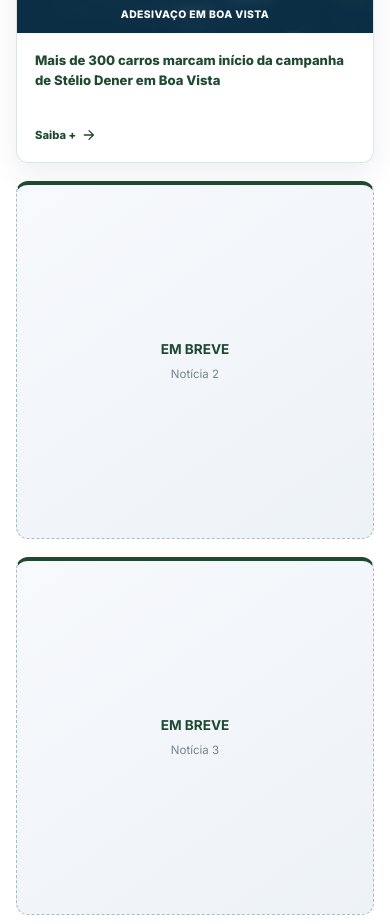
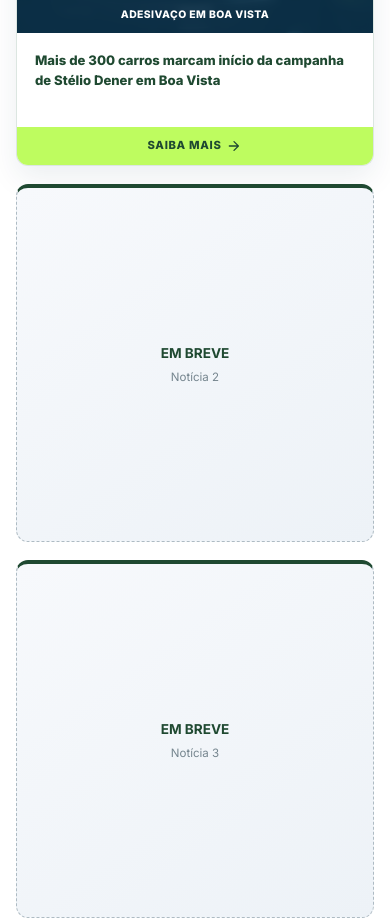
Before and after one commit to DevDemetrio/defensorsteliodener, a React (Vite) app: page / in a window 390 px wide. Shown: the part 1120-2044 px from the top of the page. Built offline with nearby package versions, Linux system fonts and the light colour scheme.

Commit message:
ajuste na rota

```diff
--- a/src/App.tsx
+++ b/src/App.tsx
@@ -7,6 +7,12 @@ function ScrollToPageSection() {
 
   useEffect(() => {
     if (!hash) {
+      if (typeof state?.scrollPosition === 'number') {
+        window.requestAnimationFrame(() => {
+          window.requestAnimationFrame(() => window.scrollTo({ top: state.scrollPosition }))
+        })
+        return
+      }
       if (pathname.startsWith('/municipios/') || state?.preserveScroll) return
       window.scrollTo({ top: 0 })
       return
--- a/src/components/MainContent/MainContent.tsx
+++ b/src/components/MainContent/MainContent.tsx
@@ -12,8 +12,8 @@ export function MainContent() {
   const { newsId } = useParams()
 
   if (pathname === '/biografia') return <ShellColumn label="Biografia" region="center"><Biography /></ShellColumn>
-  if (newsId) return <ShellColumn label="Notícias" region="center"><NewsDetails newsId={newsId} /></ShellColumn>
-  if (pathname === '/noticias') return <ShellColumn label="Notícias" region="center"><NewsSection /></ShellColumn>
+  if (newsId) return <ShellColumn headingId="news-column-heading" label="Notícias" region="center"><NewsDetails newsId={newsId} /></ShellColumn>
+  if (pathname === '/noticias') return <ShellColumn headingId="news-column-heading" label="Notícias" region="center"><NewsSection /></ShellColumn>
 
   return <ShellColumn label="Mandato em números" region="center"><HeroSection /><InvestmentsSection /><ProjectsSection /></ShellColumn>
 }
--- a/src/components/NewsGrid/NewsGrid.tsx
+++ b/src/components/NewsGrid/NewsGrid.tsx
@@ -24,8 +24,11 @@ export function NewsGrid() {
               <GridAction>{news.action}</GridAction>
             </GridImageArea>
             <p>{news.title}</p>
-            <GridCardLink to={`/noticias/${news.id}`} state={{ preserveScroll: true }} aria-label={`Ler notícia: ${news.title}`}>
-              Saiba + <ArrowForwardRoundedIcon />
+            <GridCardLink
+              to={`/noticias/${news.id}#news-detail-title`}
+              aria-label={`Ler notícia: ${news.title}`}
+            >
+              Saiba mais <ArrowForwardRoundedIcon />
             </GridCardLink>
           </GridCard>
         ))}
--- a/src/components/NewsGrid/styled.tsx
+++ b/src/components/NewsGrid/styled.tsx
@@ -2,7 +2,7 @@ import { Link } from 'react-router-dom'
 import styled from 'styled-components'
 import { colors } from '../../styles/tokens'
 
-const { border, green, navy } = colors
+const { border, green, limeGreen, navy } = colors
 
 export const GridContainer = styled.section`
   margin-top:48px;
@@ -34,9 +34,10 @@ export const GridAction = styled.span`
 `
 
 export const GridCardLink = styled(Link)`
-  display:inline-flex;align-items:center;align-self:flex-start;gap:5px;margin:auto 18px 18px;color:${green};font-size:.7rem;font-weight:900;text-decoration:none;
+  display:flex;min-height:38px;align-items:center;justify-content:center;gap:5px;margin-top:auto;background:${limeGreen};color:${navy};font-size:.7rem;font-weight:900;letter-spacing:.06em;text-decoration:none;text-transform:uppercase;transition:filter .2s ease;
   svg{width:16px;height:16px}
-  &:hover{color:${navy}}
+  &:hover{filter:brightness(.94)}
+  &:focus-visible{outline:3px solid ${navy};outline-offset:-3px}
 `
 
 export const GridPlaceholder = styled.div`
--- a/src/components/NewsSection/NewsDetails.tsx
+++ b/src/components/NewsSection/NewsDetails.tsx
@@ -2,9 +2,18 @@ import ArrowBackRoundedIcon from '@mui/icons-material/ArrowBackRounded'
 import ArrowForwardRoundedIcon from '@mui/icons-material/ArrowForwardRounded'
 import { Navigate } from 'react-router-dom'
 import { newsMock } from '../../mocks/newsMock'
-import { Article, ArticleImage, ArticleNavigation, ArticlePicture, BackLink, DetailHeader, HomeLink, Quote, ServiceBox } from './styled'
+import { Article, ArticleFooter, ArticleImage, ArticleNavigation, ArticlePicture, BackLink, DetailHeader, HomeLink, Quote, ServiceBox } from './styled'
 
 type NewsDetailsProps = { newsId: string }
+
+function NewsNavigation() {
+  return (
+    <ArticleNavigation>
+      <BackLink to="/noticias#news-list-title"><ArrowBackRoundedIcon />Voltar para notícias</BackLink>
+      <HomeLink to="/">Voltar ao início<ArrowForwardRoundedIcon /></HomeLink>
+    </ArticleNavigation>
+  )
+}
 
 export function NewsDetails({ newsId }: NewsDetailsProps) {
   const news = newsMock.find(item => item.id === newsId)
@@ -13,16 +22,14 @@ export function NewsDetails({ newsId }: NewsDetailsProps) {
 
   return (
     <Article>
-      <ArticleNavigation>
-        <BackLink to="/noticias"><ArrowBackRoundedIcon />Voltar para notícias</BackLink>
-        <HomeLink to="/">Voltar ao início<ArrowForwardRoundedIcon /></HomeLink>
-      </ArticleNavigation>
-      <DetailHeader><span>{news.action}</span><small>Notícia #{news.id}</small><h1>{news.title}</h1><p>{news.introduction}</p></DetailHeader>
+      <NewsNavigation />
+      <DetailHeader><span>{news.action}</span><small>Notícia #{news.id}</small><h1 id="news-detail-title">{news.title}</h1><p>{news.introduction}</p></DetailHeader>
       <ArticlePicture><ArticleImage src={news.imageDesktop} alt={news.imageAlt} /></ArticlePicture>
       <div className="article-content">
         {news.paragraphs.map((paragraph, index) => <div key={paragraph}><p>{paragraph}</p>{index === 2 && news.quote && <Quote>“{news.quote}”<cite>Defensor Stélio Dener</cite></Quote>}</div>)}
         {news.service && <ServiceBox><strong>Serviço</strong>{news.service.map(item => <span key={item}>{item}</span>)}</ServiceBox>}
       </div>
+      <ArticleFooter><NewsNavigation /></ArticleFooter>
     </Article>
   )
 }
--- a/src/components/NewsSection/NewsSection.tsx
+++ b/src/components/NewsSection/NewsSection.tsx
@@ -24,7 +24,7 @@ export function NewsSection() {
     <section id="noticias">
       <NewsHeader>
         <span>Notícias</span>
-        <h2>Acompanhe minha caminhada rumo à vitória do povo.</h2>
+        <h2 id="news-list-title">Acompanhe minha caminhada rumo à vitória do povo.</h2>
         <p>Veja as ações, encontros e resultados construídos junto à população de Roraima.</p>
       </NewsHeader>
 
@@ -37,7 +37,7 @@ export function NewsSection() {
                 <td data-label="Item"><strong>{item.id}</strong></td>
                 <td data-label="Ação">{item.action}</td>
                 <td data-label="Título">{item.title}</td>
-                <td><DetailsButton to={`/noticias/${item.id}`} aria-label={`Saiba mais sobre: ${item.title}`}>Saiba +<ArrowForwardRoundedIcon /></DetailsButton></td>
+                <td><DetailsButton to={`/noticias/${item.id}#news-detail-title`} aria-label={`Saiba mais sobre: ${item.title}`}>Saiba +<ArrowForwardRoundedIcon /></DetailsButton></td>
               </tr>
             ))}
           </tbody>
--- a/src/components/NewsSection/styled.tsx
+++ b/src/components/NewsSection/styled.tsx
@@ -7,7 +7,7 @@ const { border, green, limeGreen, navy } = colors
 export const NewsHeader = styled.header`
   margin: 54px 0 24px;
   > span { color:${green};font-size:.68rem;font-weight:900;letter-spacing:.1em;text-transform:uppercase; }
-  h2 { max-width:760px;margin:8px 0 12px;color:${navy};font-size:clamp(1.7rem,3vw,2.8rem);line-height:1.08;letter-spacing:-.04em; }
+  h2 { max-width:760px;margin:8px 0 12px;scroll-margin-top:54px;color:${navy};font-size:clamp(1.7rem,3vw,2.8rem);line-height:1.08;letter-spacing:-.04em; }
   p { max-width:620px;margin:0;color:#687971;font-size:.85rem;line-height:1.6; }
 `
 
@@ -81,6 +81,11 @@ export const ArticleNavigation = styled.nav`
   display:flex;align-items:center;justify-content:space-between;gap:16px;margin-bottom:30px;
 `
 
+export const ArticleFooter = styled.footer`
+  max-width:720px;margin:34px auto 0;padding-top:24px;border-top:1px solid ${border};
+  ${ArticleNavigation}{margin-bottom:0}
+`
+
 export const BackLink = styled(Link)`
   display:inline-flex;align-items:center;gap:7px;color:${green};font-size:.76rem;font-weight:900;text-decoration:none;
   svg{width:18px}&:hover{color:${navy}}
@@ -92,7 +97,7 @@ export const HomeLink = styled(BackLink)`
 
 export const DetailHeader = styled.header`
   padding:0;color:${navy};
-  >span{display:inline-block;margin-bottom:8px;color:${green};font-size:.7rem;font-weight:900;letter-spacing:.08em;text-transform:uppercase}small{display:block;color:#819087;font-size:.65rem}h1{max-width:760px;margin:16px 0;font-size:clamp(1.75rem,3vw,2rem);line-height:1.12;letter-spacing:-.035em}p{max-width:680px;margin:0;color:#667970;font-size:.92rem;line-height:1.7}
+  >span{display:inline-block;margin-bottom:8px;color:${green};font-size:.7rem;font-weight:900;letter-spacing:.08em;text-transform:uppercase}small{display:block;color:#819087;font-size:.65rem}h1{max-width:760px;margin:16px 0;scroll-margin-top:54px;font-size:clamp(1.75rem,3vw,2rem);line-height:1.12;letter-spacing:-.035em}p{max-width:680px;margin:0;color:#667970;font-size:.92rem;line-height:1.7}
 `
 
 export const Pagination = styled.nav`
--- a/src/components/ShellColumn/ShellColumn.tsx
+++ b/src/components/ShellColumn/ShellColumn.tsx
@@ -4,12 +4,13 @@ import { Column } from './styled'
 type ShellColumnProps = {
   children: ReactNode
   disableInternalScroll?: boolean
+  headingId?: string
   label: string
   region: 'left' | 'center' | 'right'
 }
 
-export function ShellColumn({ children, disableInternalScroll = false, label, region }: ShellColumnProps) {
+export function ShellColumn({ children, disableInternalScroll = false, headingId, label, region }: ShellColumnProps) {
   const component = region === 'center' ? 'main' : 'aside'
 
-  return <Column as={component} $disableInternalScroll={disableInternalScroll} $region={region} aria-label={label} tabIndex={0}><div className="column-heading">{label}</div>{children}</Column>
+  return <Column as={component} $disableInternalScroll={disableInternalScroll} $region={region} aria-label={label} tabIndex={0}><div id={headingId} className="column-heading">{label}</div>{children}</Column>
 }
--- a/src/mocks/index.ts
+++ b/src/mocks/index.ts
@@ -152,7 +152,7 @@ export const navigation = [
   { label: 'Início', href: '/' },
   { label: 'Resultados', href: '/#resultados' },
   { label: 'Projetos', href: '/#projetos' },
-  { label: 'Notícias', href: '/noticias' },
+  { label: 'Notícias', href: '/noticias#news-column-heading' },
   { label: 'Biografia', href: '/biografia' },
   { label: 'Contato', href: '/#contato' },
 ]
```
